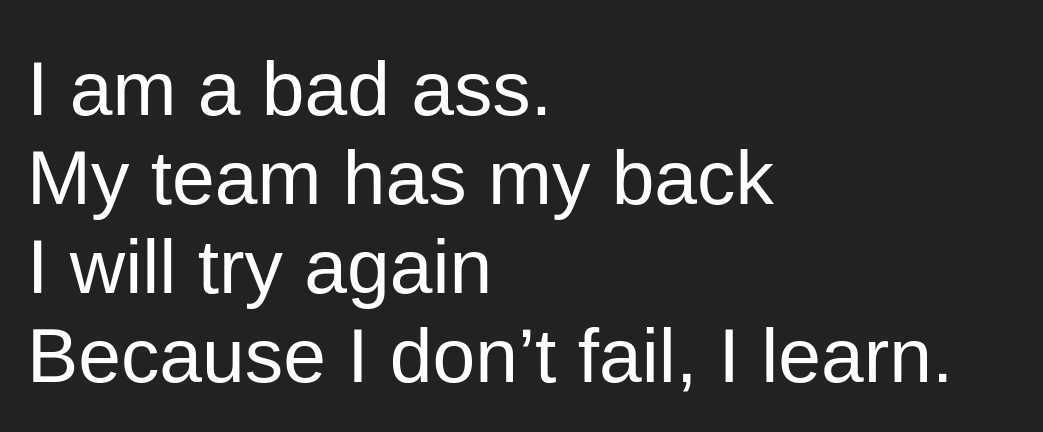
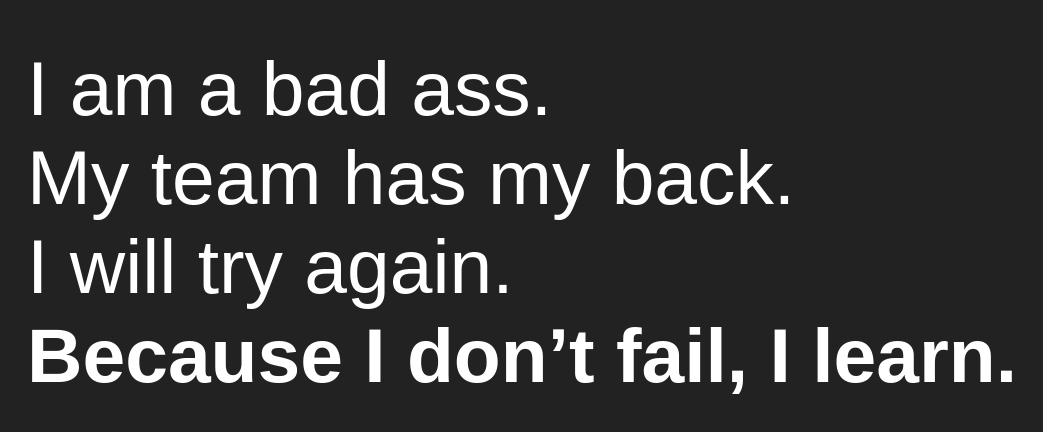
Before and after one commit to EndGameStudio/idontfail, a plain HTML site: page index.html in a window 1280 px wide. Shown: the part 178-610 px from the top of the page, without its empty margins (5-1048 px from the left). Drawn offline with Linux system fonts and the light colour scheme.

Commit message:
Fix copy
Fix punctuation and last line thickness

```diff
--- a/index.html
+++ b/index.html
@@ -32,9 +32,9 @@
     <div>
       <ul>
         <li>I am a bad ass.</li>
-        <li>My team has my back</li>
-        <li>I will try again</li>
-        <li>Because I don’t fail, I learn.</li>
+        <li>My team has my back.</li>
+        <li>I will try again.</li>
+	<li><strong>Because I don’t fail, I learn.</strong></li>
       </ul>
     </div>
 	</body>
```
